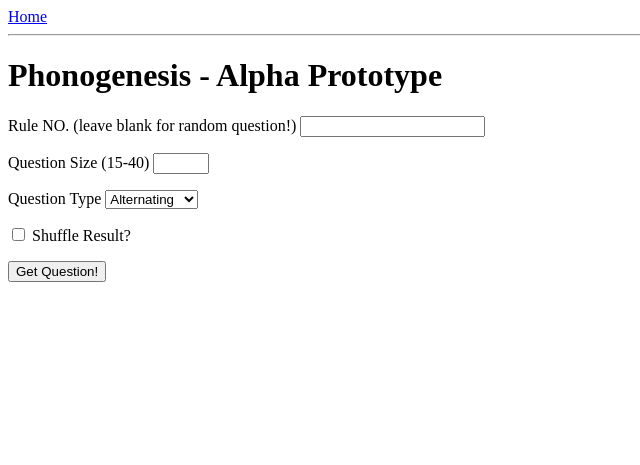
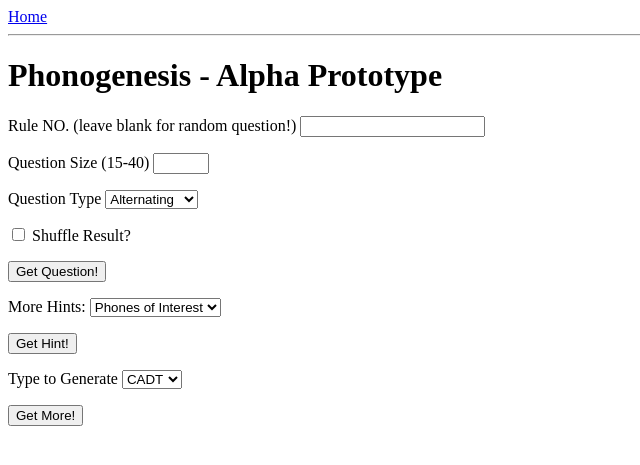
Before and after one commit to Accelsnow/phonogenesis, a Flask app: page / in a window 1280 px wide. Shown: the top 465 px of the page, without its empty margins (0-640 px from the left). Run offline with Flask 2, Linux system fonts and the light colour scheme; parts of the project's set-up code (start-up, migrations or seed data) failed here and were passed over.

Commit message:
Added css file, add more forms to index page

```diff
--- a/app/forms.py
+++ b/app/forms.py
@@ -2,6 +2,9 @@ from flask_wtf import FlaskForm
 from wtforms import SubmitField, BooleanField, IntegerField, SelectField
 from wtforms.validators import DataRequired, ValidationError, NumberRange, Optional
 from app import TOTAL_RULE_COUNT
+from script import RuleType
+
+TYPE_DICT = {RuleType.Alternating: 1, RuleType.Neutralizing: 2}
 
 
 def validate_rule_selection(form, field):
@@ -15,6 +18,14 @@ class GenerationSpec(FlaskForm):
     question_size = IntegerField('Question Size (15-40)', validators=[DataRequired(), NumberRange(15, 40)])
     submit = SubmitField('Get Question!')
     randomize_order = BooleanField("Shuffle Result?")
-    type_selection = SelectField("Question Type", choices=[(1, "Alternating"),
-                                                           (2, "Neutralizing")],
-                                 coerce=int)
+    type_selection = SelectField("Question Type", choices=[(1, "Alternating"), (2, "Neutralizing")], coerce=int)
+
+
+class GetHint(FlaskForm):
+    hints = SelectField("More Hints: ", coerce=int, choices=[(1, "Phones of Interest"), (2, "Full phonemes")])
+    submit_hint = SubmitField("Get Hint!")
+
+
+class GenerateMore(FlaskForm):
+    requested_type = SelectField("Type to Generate ", coerce=int, choices=[(1, "CADT"), (2, "CAND"), (3, "NCAD")])
+    submit_request = SubmitField("Get More!")
--- a/app/routes.py
+++ b/app/routes.py
@@ -1,6 +1,6 @@
 from flask import render_template, flash, redirect, url_for
 from app import app
-from app.forms import GenerationSpec
+from app.forms import GenerationSpec, GetHint, GenerateMore
 from app import DEFAULT_DATA, TOTAL_RULE_COUNT
 from script import *
 import random
@@ -8,19 +8,26 @@ import logging
 
 RETRY_LIMIT = 50
 gen: Generator
+data: dict
+size: int
 LOGGER = logging.getLogger("app.logger")
 
 
 @app.route('/index', methods=['GET', 'POST'])
 @app.route('/', methods=['GET', 'POST'])
 def index():
+    global data, size
     gen_spec_form = GenerationSpec()
-    print(gen_spec_form.type_selection.data, gen_spec_form.validate_on_submit())
+    hint_form = GetHint()
+    generate_more_form = GenerateMore()
+
     if gen_spec_form.validate_on_submit():
 
         type_selection = gen_spec_form.type_selection.data
+        LOGGER.debug("Type Selection: %s", str(type_selection))
         rule_selection_data = gen_spec_form.rule_selection.data
         is_selected = rule_selection_data is not None
+        LOGGER.debug("Manual Selection: %s", str(is_selected))
 
         if is_selected:
             rule_selection = DEFAULT_DATA['rules'][int(rule_selection_data)]  # type: Rule
@@ -37,8 +44,8 @@ def index():
             rule_type = rule_selection.get_classification(phonemes, DEFAULT_DATA['f2t'], DEFAULT_DATA['f2ss'])
             print(rule_type)
 
-            if ((type_selection == 1 and Classification.Alternating != rule_type) or
-                    (type_selection == 2 and Classification.Neutralizing != rule_type)):
+            if ((type_selection == 1 and RuleType.Alternating != rule_type) or
+                    (type_selection == 2 and RuleType.Neutralizing != rule_type)):
                 classification_match_retry += 1
 
                 if not is_selected:
@@ -48,39 +55,51 @@ def index():
 
             break
 
-        size = gen_spec_form.question_size.data
+        size = int(gen_spec_form.question_size.data)
 
-        data = _get_valid_data(rule_selection, phonemes, size, gen_spec_form.randomize_order.data)
+        is_shuffled = bool(gen_spec_form.randomize_order.data)
+        LOGGER.debug("Shuffle Result: %s", str(is_shuffled))
+        data = _get_valid_data(rule_selection, phonemes, size, is_shuffled)
 
         if data is None:
             return redirect(url_for('index'))
         else:
-            return render_template('index.html', title='Result', form=gen_spec_form, data=data, size=size)
+            return render_template('index.html', title='Result', gen_form=gen_spec_form, hint_form=hint_form,
+                                   gen_more_form=generate_more_form, data=data, size=size)
 
-    return render_template('index.html', title='Demo', form=gen_spec_form)
+    if hint_form.validate_on_submit():
+        return render_template('index.html', title='Result', gen_form=gen_spec_form, hint_form=hint_form,
+                               gen_more_form=generate_more_form, data=data, size=size, show_interest=True)
+
+    if generate_more_form.validate_on_submit():
+        return render_template('index.html', title='Result', gen_form=gen_spec_form, hint_form=hint_form,
+                               gen_more_form=generate_more_form, data=data, size=size, show_interest=True)
+
+    return render_template('index.html', title='Demo', gen_form=gen_spec_form, hint_form=hint_form,
+                           gen_more_form=generate_more_form)
 
 
-def _get_valid_data(rule_selected: Rule, phonemes: list, size: int, is_shuffled: bool):
+def _get_valid_data(rule_selected: Rule, phonemes: list, size_: int, is_shuffled: bool):
     global gen
-    data = None
+    data_ = None
 
     try:
         gen = Generator(phonemes, DEFAULT_DATA['templates'], rule_selected, 5,
                         DEFAULT_DATA['f2t'], DEFAULT_DATA['f2ss'])
-        data = gen.generate(size, True, is_shuffled, DEFAULT_DATA['f2t'],
-                            DEFAULT_DATA['f2ss'],
-                            DEFAULT_DATA['gloss_grp'])
-        data['generator'] = gen
+        data_ = gen.generate(size_, True, is_shuffled, DEFAULT_DATA['f2t'],
+                             DEFAULT_DATA['f2ss'],
+                             DEFAULT_DATA['gloss_grp'])
+        data_['generator'] = gen
     except GenerationNoCADTError or GeneratorParameterError or GeneratorError:
         LOGGER.exception('')
     except Exception as err:
         LOGGER.exception("UNEXPECTED ERROR")
         raise err
 
-    if data is not None:
+    if data_ is not None:
         LOGGER.info("Data recorded: \nUR %s\nSR %s\n%s\n" % (
-            [str(s) for s in data['UR']], [str(s) for s in data['SR']], gen.get_log_stamp()))
+            [str(s) for s in data_['UR']], [str(s) for s in data_['SR']], gen.get_log_stamp()))
     else:
         LOGGER.debug("No data recorded (None).")
 
-    return data
+    return data_
--- /dev/null
+++ b/app/static/styles/index.css
@@ -0,0 +1,12 @@
+.result {
+    text-align: center;
+    border: 15px solid transparent;
+    border-collapse: collapse;
+    border-spacing: 5px;
+    padding: 15px;
+}
+
+td, th {
+    font-family: "Times New Roman", Times, serif;
+    font-size: 10em;
+}
--- a/app/templates/base.html
+++ b/app/templates/base.html
@@ -2,6 +2,8 @@
 <html lang="en">
 
 <head>
+    <link rel="stylesheet" type="text/css" href="{{ url_for('static',filename='styles/index.css') }}">
+
     <meta charset="UTF-8">
     {% if title %}
         <title>{{ title }} - Phonogenesis</title>
--- a/app/templates/index.html
+++ b/app/templates/index.html
@@ -2,22 +2,42 @@
 
 {% block content %}
     <h1>Phonogenesis - Alpha Prototype</h1>
+    <div>
+        <form action="" method="post" novalidate>
+            {{ gen_form.hidden_tag() }}
+            <p>{{ gen_form.rule_selection.label }} {{ gen_form.rule_selection(size=10) }}</p>
+            <p>{{ gen_form.question_size.label }} {{ gen_form.question_size(size=10) }}</p>
+            <p>{{ gen_form.type_selection.label }} {{ gen_form.type_selection() }}</p>
+            <p>{{ gen_form.randomize_order() }} {{ gen_form.randomize_order.label }}</p>
+            <p>{{ gen_form.submit() }}</p>
+            <p>
+                {% for error in gen_form.rule_selection.errors %}
+                    <span style="color: red;">[{{ error }}]</span>
+                {% endfor %}
+            </p>
+        </form>
+    </div>
 
-    <form action="" method="post" novalidate>
-        {{ form.hidden_tag() }}
-        <p>{{ form.rule_selection.label }} {{ form.rule_selection(size=10) }}</p>
-        <p>{{ form.question_size.label }} {{ form.question_size(size=10) }}</p>
-        <p>{{ form.type_selection.label }} {{ form.type_selection() }}</p>
-        <p>{{ form.randomize_order() }} {{ form.randomize_order.label }}</p>
-        <p>{{ form.submit() }}</p>
-        <p>
-            {% for error in form.rule_selection.errors %}
-                <span style="color: red;">[{{ error }}]</span>
-            {% endfor %}
-        </p>
-    </form>
+    <div>
+        <form action="" method="post" novalidate>
+            {{ hint_form.hidden_tag() }}
+            <p>{{ hint_form.hints.label }} {{ hint_form.hints() }}</p>
+            <p>{{ hint_form.submit_hint() }}</p>
+        </form>
+    </div>
+
+    <div>
+        <form action="" method="post" novalidate>
+            {{ gen_more_form.hidden_tag() }}
+            <p>{{ gen_more_form.requested_type.label }} {{ gen_more_form.requested_type() }}</p>
+            <p>{{ gen_more_form.submit_request() }}</p>
+        </form>
+    </div>
 
     {% if data and size %}
+        <div>
+
+        </div>
         <div>
             <p>Rule: {{ data['rule'] }}</p>
             <p>Phonemes:
@@ -25,6 +45,10 @@
                     {{ phoneme }}
                 {% endfor %}
             </p>
+            {% if show_interest %}
+                <p> SUCCESS </p>
+            {% endif %}
+            <p>Amount: {{ size }}</p>
             <p>Templates: </p>
             <ul>
                 {% for template in data['templates'] %}
@@ -32,8 +56,7 @@
                 {% endfor %}
             </ul>
 
-            <p>Amount: {{ size }}</p>
-            <table>
+            <table class="result">
                 <tr>
                     <th>UR</th>
                     <th>SR</th>
--- a/script/__init__.py
+++ b/script/__init__.py
@@ -4,10 +4,10 @@ from script.feature_lib import Particle, import_default_features
 from script.templates import Template, import_default_templates
 from script.glossgroup import GlossGroup, GlossFamily, import_default_gloss
 from script.templates import Template, import_default_templates
-from script.rules import Rule, RuleFamily, ExampleType, import_default_rules, Classification
+from script.rules import Rule, RuleFamily, ExampleType, import_default_rules, RuleType
 from script.generator import Generator, GenerationNoCADTError, GeneratorParameterError, GeneratorError
 from script.data_factory import get_default_data, get_random_phonemes
 
-__all__ = ['Particle', 'Rule', 'RuleFamily', "Classification", 'Sound', 'Word', 'Template', 'ExampleType', 'GlossGroup',
+__all__ = ['Particle', 'Rule', 'RuleFamily', "RuleType", 'Sound', 'Word', 'Template', 'ExampleType', 'GlossGroup',
            'GlossFamily', 'Generator', "GenerationNoCADTError", "GeneratorError", "GeneratorParameterError",
            "get_default_data", "get_random_phonemes"]
--- a/script/generator.py
+++ b/script/generator.py
@@ -91,8 +91,8 @@ class Generator:
                         self._IRR.append({})
 
                     if ExampleType.IRR in data:
-                        raise GeneratorError(self,
-                                             "Related word list should never have IRR type. Related word list: %s || Word: %s" % (
+                        raise GeneratorError(self, "Related word list should never have IRR type. "
+                                                   "Related word list: %s || Word: %s" % (
                                                  [str(w) for w in related_word_list], word))
                     elif ExampleType.CADT in data:
                         inherited = [r for r in records if r[0] == ExampleType.CADT]
```
Also changed, not shown: script/main.py (+37 -36 lines), script/rules.py (+5 -5 lines), 1 other file.
